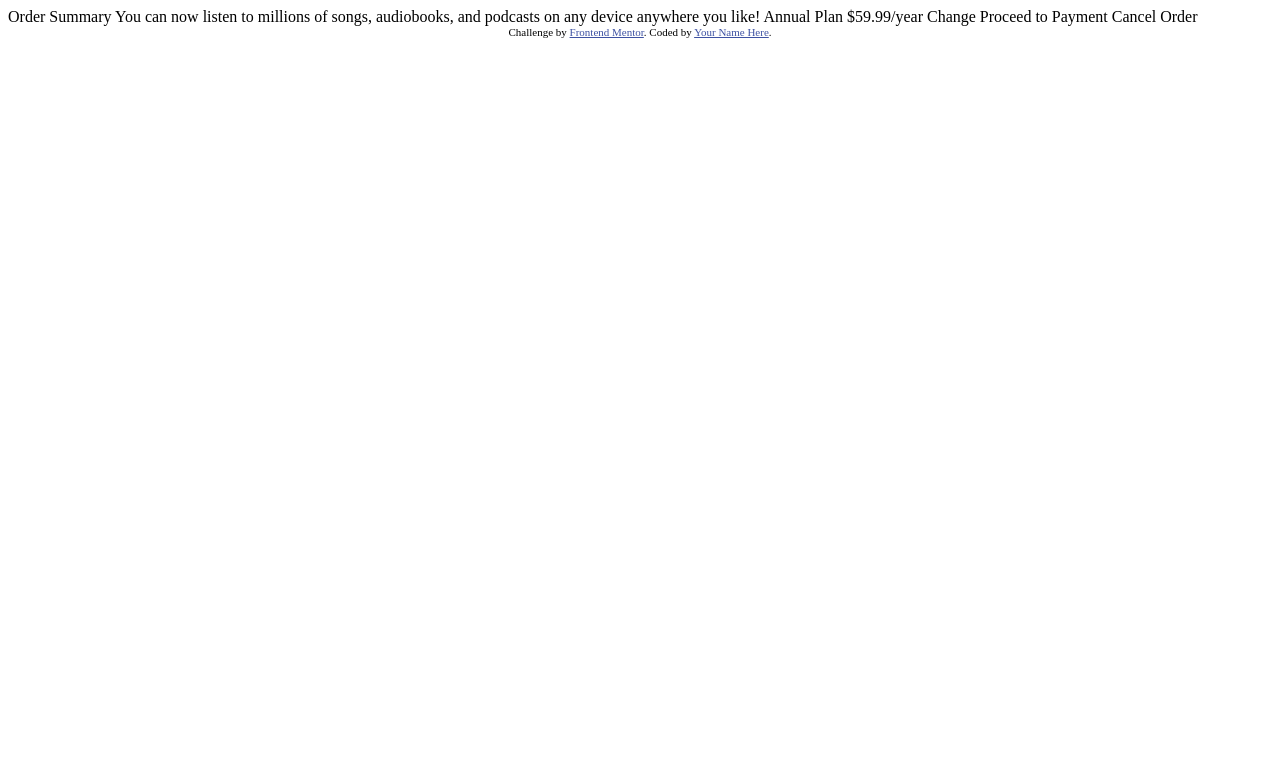
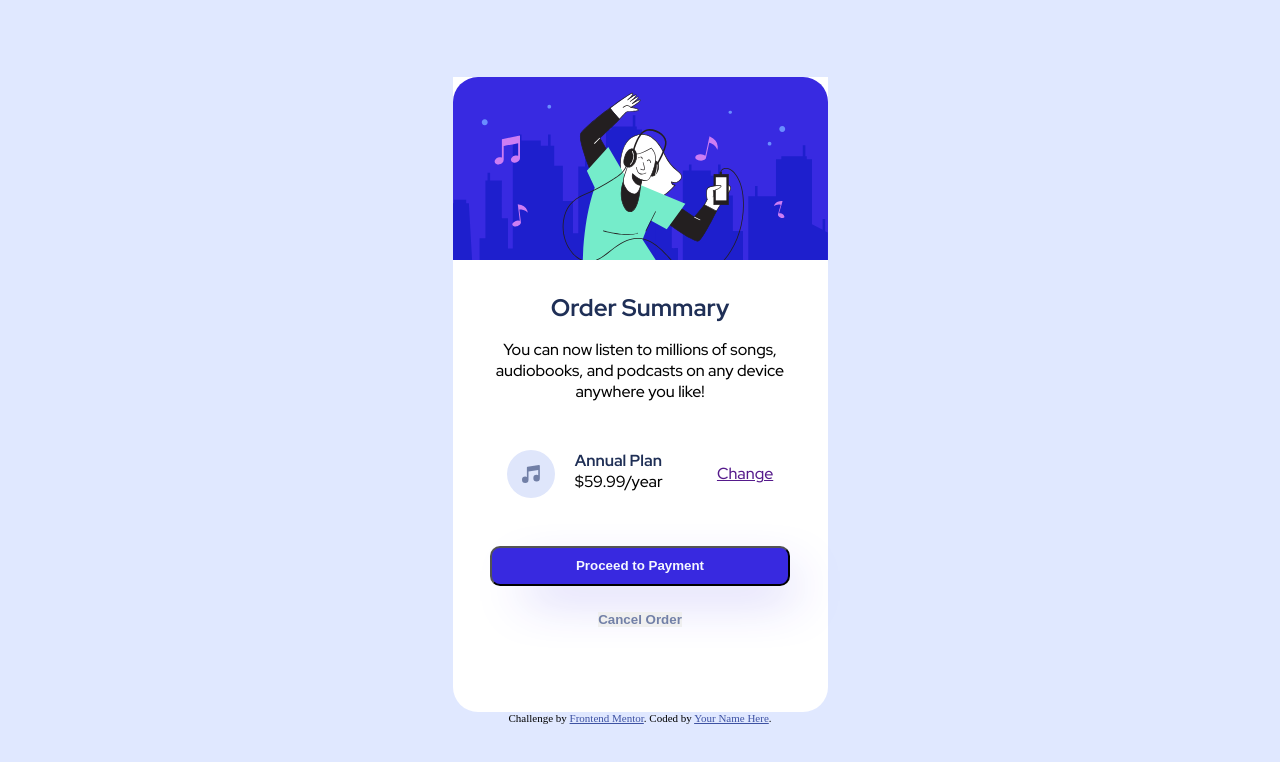
Before and after one commit to BraveSoul33/order-summary-component-project, a plain HTML site: page index.html in a window 1280 px wide. Drawn offline with Linux system fonts and the light colour scheme.

Commit message:
Work with :hover states for the buttons
fix spacing and sizing of card and items in the .cardbottom
container

```diff
--- a/index.html
+++ b/index.html
@@ -3,8 +3,11 @@
 <head>
   <meta charset="UTF-8">
   <meta name="viewport" content="width=device-width, initial-scale=1.0"> <!-- displays site properly based on user's device -->
-
+  <link rel="preconnect" href="https://fonts.googleapis.com">
+  <link rel="preconnect" href="https://fonts.gstatic.com" crossorigin>
+  <link href="https://fonts.googleapis.com/css2?family=Red+Hat+Display:wght@500;700;900&display=swap" rel="stylesheet">
   <link rel="icon" type="image/png" sizes="32x32" href="./images/favicon-32x32.png">
+  <link rel="stylesheet" href="style.css">
 
   <title>Frontend Mentor | Order summary card</title>
 
@@ -16,18 +19,30 @@
 </head>
 <body>
 
-  Order Summary
+  <main class="card">
+    <img class="danceimg" src="images/illustration-hero.svg" alt="An illustration of a person listening to and enjoying some music">
 
-  You can now listen to millions of songs, audiobooks, and podcasts on any
-  device anywhere you like!
+    <div class="cardbottom">
+      <section>
+        <h1 class="ordersummary">Order Summary</h1>
 
-  Annual Plan
-  $59.99/year
+        <p class="subheader">You can now listen to millions of songs, audiobooks, and podcasts on any device anywhere you like!</p>
 
-  Change
+      </section>
 
-  Proceed to Payment
-  Cancel Order
+      <div class="plan">
+        <img class="symbolimg" src="images/icon-music.svg" alt="An icon displaying musical notes">
+        <div class="currentplan">
+          <p class="plantype">Annual Plan</p>
+          <p class="price">$59.99/year</p>
+        </div>
+        <a class="changeplan" href="">Change</a>
+      </div>
+      <button class="proceedtopay" onmouseover="">Proceed to Payment</button>
+      <button class="cancelorder">Cancel Order</button>
+    </div>
+
+  </main>
 
   <div class="attribution">
     Challenge by <a href="https://www.frontendmentor.io?ref=challenge" target="_blank">Frontend Mentor</a>.
--- /dev/null
+++ b/style.css
@@ -0,0 +1,135 @@
+* {
+    margin: 0;
+    padding: 0;
+    box-sizing: border-box;
+}
+
+html {
+    height: 100%;
+}
+
+body {
+    display: flex;
+    flex-direction: column;
+    justify-content: center;
+    align-items: center;
+    height: 100%;
+    width: 100%;
+    font-size: 16px;
+    overflow: hidden;
+    background-color: hsl(225, 100%, 94%);
+}
+
+.mobilebackground {
+    background-size: 100%;
+    background-repeat: no-repeat;
+}
+
+.card {
+    display: flex;
+    flex-direction: column;
+    align-items: center;
+    max-width: 375px;
+    height: 635px;
+    border-bottom-left-radius: 25px;
+    border-bottom-right-radius: 25px;
+    font-family: 'Red Hat Display', sans-serif;
+    background-color: white;
+}
+
+.danceimg {
+    display: block;
+    width: 375px;
+    border-top-left-radius: 25px;
+    border-top-right-radius: 25px;
+}
+
+.cardbottom {
+    display: flex;
+    flex-direction: column;
+    align-items: center;
+    padding: 2em;
+}
+
+section {
+    display: flex;
+    flex-direction: column;
+    gap: 1em;
+    margin-bottom: 3em;
+}
+
+.ordersummary {
+    text-align: center;
+    font-weight: 700;
+    color: hsl(223, 47%, 23%);
+}
+
+.subheader {
+    text-align: center;
+    font-weight: 500;
+    padding-left: 12px;
+    padding-right: 12px;
+}
+
+.plan {
+    display: flex;
+    width: 375px;
+    justify-content: center;
+    gap: 15px;
+    margin-bottom: 3em;
+}
+
+.symbolimg {
+    margin-right: 5px;
+}
+
+.currentplan {
+    display: flex;
+    flex-direction: column;
+}
+
+.plantype {
+    font-weight: 700;
+    padding-right: 2.5em;
+    color: hsl(223, 47%, 23%);
+}
+
+.price {
+    font-weight: 500;
+}
+
+.changeplan {
+    align-self: center;
+}
+
+.changeplan:hover {
+    color: hsl(245, 75%, 52%);
+    text-decoration: none;
+}
+
+.proceedtopay {
+    font-weight: 900;
+    width: 80%;
+    height: 3em;
+    margin-bottom: 2em;
+    border-radius: 10px;
+    box-shadow: 20px 20px 50px -17px hsl(245, 75%, 52%);
+    color: hsl(225, 100%, 98%);
+    background-color: hsl(245, 75%, 52%);
+}
+
+.proceedtopay:hover {
+    opacity: 60%;
+    box-shadow: 20px 20px 50px -17px hsl(245, 75%, 52%);
+}
+
+.cancelorder {
+    margin-bottom: 2em;
+    font-weight: 900;
+    border: 0;
+    color: hsl(224, 23%, 55%);
+}
+
+.cancelorder:hover {
+    color: hsl(223, 47%, 23%);
+}
```
